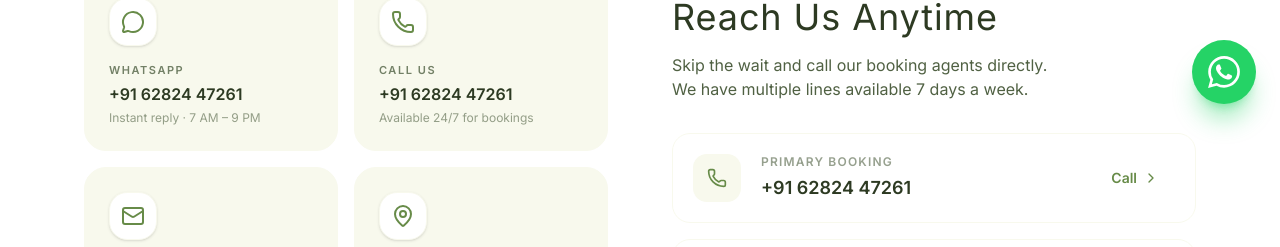
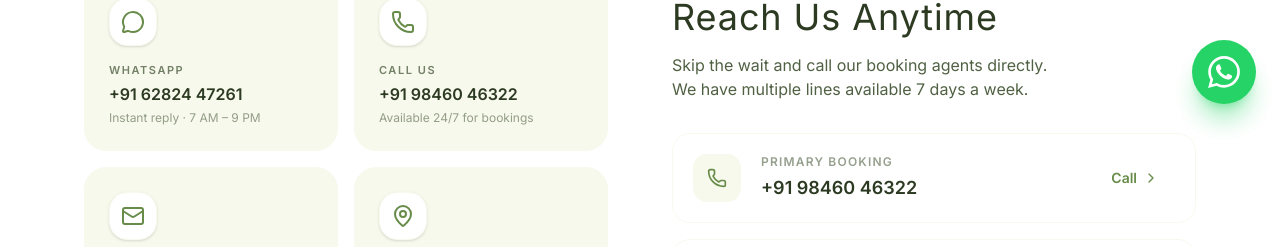
Before and after one commit to babuwebsite2026-star/houseboatbooking, a Next.js app in the folder houseboat-booking/: page /contact in a window 1280 px wide. Shown: the part 672-919 px from the top of the page. Built offline with nearby package versions, Linux system fonts and the light colour scheme; a web font is replaced by a local one.

Commit message:
Update call and WhatsApp numbers

```diff
--- a/houseboat-booking/src/app/contact/page.tsx
+++ b/houseboat-booking/src/app/contact/page.tsx
@@ -24,7 +24,7 @@ export default function ContactPage() {
               <MessageCircle className="w-5 h-5 fill-current" />
               Chat on WhatsApp
             </a>
-            <a href="tel:+916282447261" className="flex items-center gap-2 px-8 py-4 text-sm font-bold text-primary-green bg-white border-2 border-light-green rounded-full hover:border-secondary-green hover:shadow-md hover:scale-105 active:scale-95 transition-all">
+            <a href="tel:+919846046322" className="flex items-center gap-2 px-8 py-4 text-sm font-bold text-primary-green bg-white border-2 border-light-green rounded-full hover:border-secondary-green hover:shadow-md hover:scale-105 active:scale-95 transition-all">
               <Phone className="w-5 h-5" />
               Call Us Now
             </a>
@@ -55,7 +55,7 @@ export default function ContactPage() {
                 <Phone className="w-6 h-6 text-secondary-green" />
               </div>
               <p className="text-[11px] font-bold uppercase tracking-[0.14em] text-text-body/80 group-hover:text-white/70 mb-1 transition-colors">Call Us</p>
-              <p className="text-base font-bold text-text-heading group-hover:text-white transition-colors">+91 62824 47261</p>
+              <p className="text-base font-bold text-text-heading group-hover:text-white transition-colors">+91 98460 46322</p>
               <p className="text-xs text-text-body/60 group-hover:text-white/60 mt-1 transition-colors">Available 24/7 for bookings</p>
             </div>
 
@@ -98,9 +98,9 @@ export default function ContactPage() {
                 </div>
                 <div className="flex-1">
                   <p className="text-xs font-bold uppercase tracking-widest text-text-body/60 mb-1">Primary Booking</p>
-                  <p className="text-lg font-bold text-text-heading">+91 62824 47261</p>
+                  <p className="text-lg font-bold text-text-heading">+91 98460 46322</p>
                 </div>
-                <a href="tel:+916282447261" className="flex items-center gap-1.5 text-sm font-bold text-secondary-green px-4 py-2 rounded-lg hover:bg-light-green transition-colors">
+                <a href="tel:+919846046322" className="flex items-center gap-1.5 text-sm font-bold text-secondary-green px-4 py-2 rounded-lg hover:bg-light-green transition-colors">
                   Call <ChevronRight className="w-4 h-4" />
                 </a>
               </div>
--- a/houseboat-booking/src/app/houseboats/[id]/page.tsx
+++ b/houseboat-booking/src/app/houseboats/[id]/page.tsx
@@ -224,7 +224,7 @@ export default async function HouseboatDetails({ params }: { params: Promise<{ i
 
           {/* Sticky Booking Widget */}
           <div className="lg:col-span-1">
-            <BookingWidget boat={boat} whatsappNumber={siteSettings?.whatsappNumber} />
+            <BookingWidget boat={boat} whatsappNumber={siteSettings?.whatsappNumber} phoneNumber={siteSettings?.phoneNumber} />
           </div>
 
         </div>
--- a/houseboat-booking/src/app/page.tsx
+++ b/houseboat-booking/src/app/page.tsx
@@ -69,7 +69,7 @@ export default async function Home() {
             <Star className="w-4 h-4 md:w-5 md:h-5 text-[#facc15] fill-[#facc15]" />
             <span className="text-white text-sm md:text-base font-semibold tracking-wide drop-shadow-md">25+ Years Experience</span>
           </div>
-          <a href={`tel:${siteSettings?.phoneNumber || '+916282447261'}`}>
+          <a href={`tel:${siteSettings?.phoneNumber || '+919846046322'}`}>
             <Button className="bg-[#25D366] hover:bg-[#128C7E] text-white font-bold text-sm md:text-lg px-5 py-5 md:px-6 rounded-full shadow-lg transition-all hover:scale-105 flex items-center gap-2 border-none w-fit">
               <PhoneCall className="w-4 h-4 md:w-5 md:h-5" />
               Call to Book
@@ -320,7 +320,7 @@ export default async function Home() {
                   </div>
                   <div>
                     <p className="text-sm text-text-body/60 font-semibold uppercase">Call Us</p>
-                    <p className="text-lg font-bold text-text-heading">{siteSettings?.phoneNumber || "+91 62824 47261"}</p>
+                    <p className="text-lg font-bold text-text-heading">{siteSettings?.phoneNumber || "+91 98460 46322"}</p>
                   </div>
                 </div>
                 <div className="flex items-center gap-4">
--- a/houseboat-booking/src/components/BookingWidget.tsx
+++ b/houseboat-booking/src/components/BookingWidget.tsx
@@ -15,9 +15,10 @@ interface BookingWidgetProps {
     bedrooms?: number;
   };
   whatsappNumber?: string;
+  phoneNumber?: string;
 }
 
-export function BookingWidget({ boat, whatsappNumber = "916282447261" }: BookingWidgetProps) {
+export function BookingWidget({ boat, whatsappNumber = "916282447261", phoneNumber = "919846046322" }: BookingWidgetProps) {
   const categoryStr = boat.category ? boat.category.charAt(0).toUpperCase() + boat.category.slice(1) : '';
   const boatName = boat.bedrooms && categoryStr
     ? `${boat.bedrooms} Bedroom ${categoryStr} Houseboat`
@@ -55,7 +56,7 @@ Details:
   };
 
   const handleCall = () => {
-    window.open(`tel:+${whatsappNumber}`, '_self');
+    window.open(`tel:+${phoneNumber}`, '_self');
   };
 
   return (
```
Also changed, not shown: 1 other file (tests, documents, lock files or other folders).
